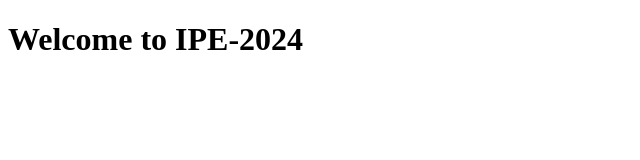
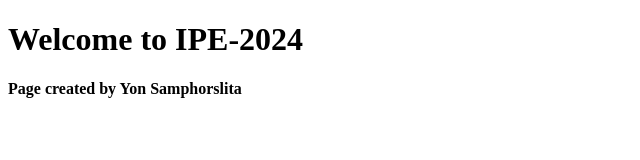
Before and after one commit to yon-samphorslita/midterm-ipe-2024, a plain HTML site: page index.html in a window 1280 px wide. Shown: the whole page, without its empty margins (0-640 px from the left). Drawn offline with Linux system fonts and the light colour scheme.

Commit message:
<h4>         Page created by Yon Samphorslita     </h4>

```diff
--- a/index.html
+++ b/index.html
@@ -5,5 +5,8 @@
     <h1>
         Welcome to IPE-2024
     </h1>
+    <h4>
+        Page created by Yon Samphorslita
+    </h4>
 </head>
 </html>
```
